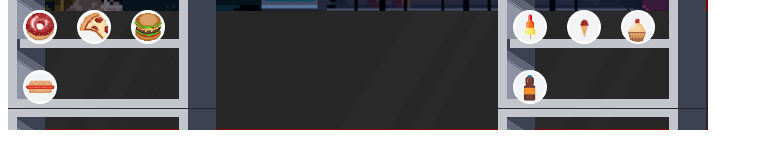
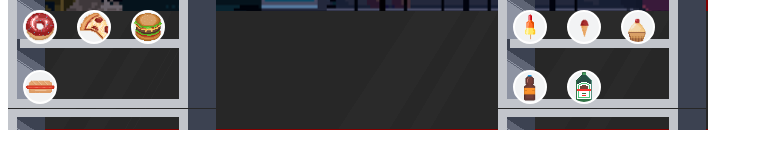
Before and after one commit to querien/RestaurantGame, a plain HTML site: page index.html in a window 1280 px wide. Shown: the part 326-486 px from the top of the page, without its empty margins (0-763 px from the left). Drawn offline with Linux system fonts and the light colour scheme.

Commit message:
forgot item

```diff
--- a/index.html
+++ b/index.html
@@ -50,8 +50,6 @@
    </div>
 
    <div class = dropZoneContainer>
-
-
     <button class = "enterOrder"> ENTER ORDER</button>
     <div class = "dropZone"> </div>
 </div>
@@ -64,6 +62,7 @@
         <p class = "item12 draggable" draggable="true"></p>
         <p class = "item13 draggable" draggable="true"></p>
         <p class = "item14 draggable" draggable="true"></p>
+        <p class = "item15 draggable" draggable="true"></p>
 
     </div>
 </div>
--- a/style.css
+++ b/style.css
@@ -219,7 +219,7 @@ header {
 
 .item15 {
   background-image: url(./Pictures/Jaegermeister.png);
-  background-size: 100%;
+  background-size: 80%;
   background-repeat: no-repeat;
   background-position: center;
 }
```
